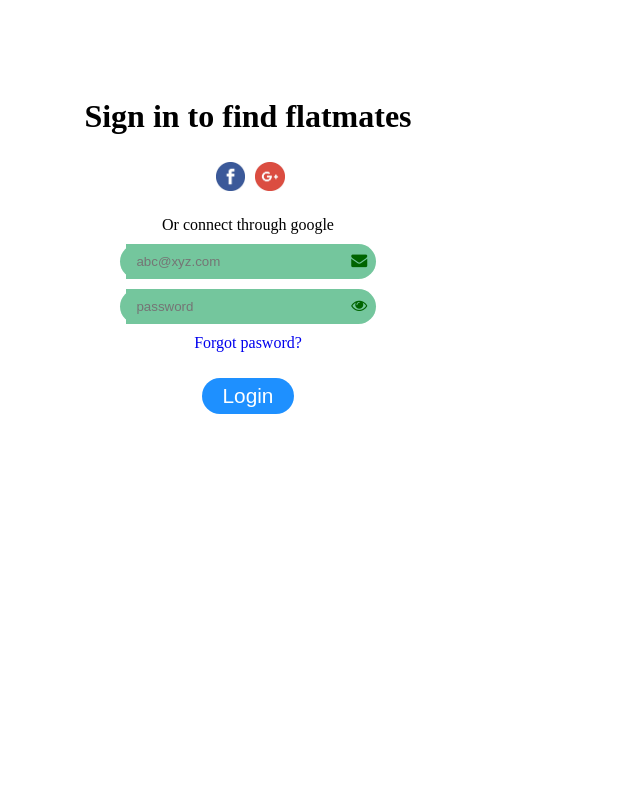
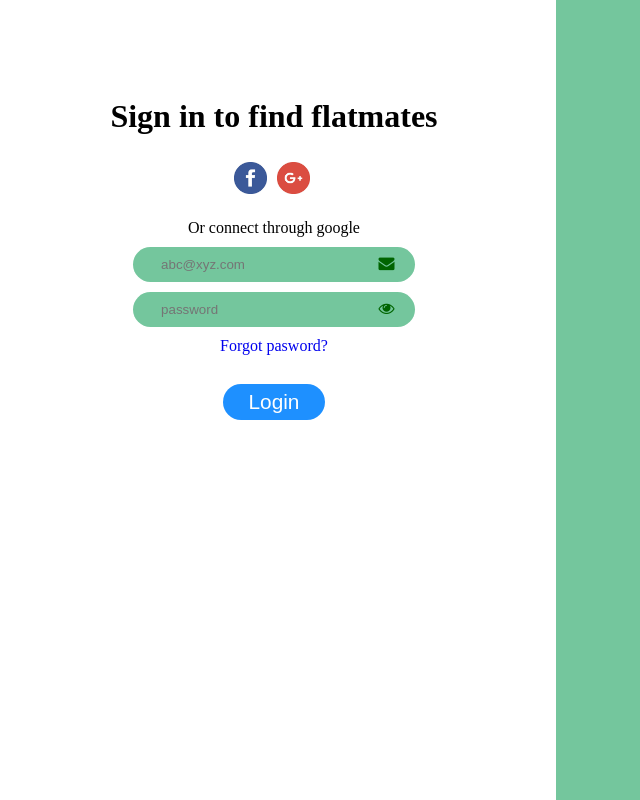
Before and after one commit to garima-saxena-0702/FlatsAndFlatmates, an Angular app in the folder flatsAndFlatmatesFrontend/: page /login in a window 1280 px wide. Shown: the whole page, without its empty margins (8-648 px from the left). Built offline with nearby package versions, Linux system fonts and the light colour scheme; what angular-font-awesome would draw is missing.

Commit message:
Added login anactive

```diff
--- a/flatsAndFlatmatesFrontend/src/app/login-page/login-page.component.html
+++ b/flatsAndFlatmatesFrontend/src/app/login-page/login-page.component.html
@@ -1,5 +1,5 @@
 <div class="container">
-  <div class="container-login">
+  <div class="container-login" *ngIf="!newUser">
     <div class="container-login-active">
       <h1>Sign in to find flatmates</h1>
       <nav class="nav">
@@ -30,7 +30,7 @@
 
     </div>
   </div>
-  <div class="container-signup">
+  <div class="container-signup" *ngIf="newUser">
     <div class="conatiner-signup-active">
 
     </div>
--- a/flatsAndFlatmatesFrontend/src/app/login-page/login-page.component.scss
+++ b/flatsAndFlatmatesFrontend/src/app/login-page/login-page.component.scss
@@ -30,12 +30,24 @@ $base-color: #74c69d;
 .container {
 
   display: flex;
-  margin-top: 6%;
+  overflow: hidden;
 
   &-login {
     display: flex;
     text-align: center;
-    width: 40%;
+    width: 100vw;
+    height: 100vh;
+
+    &-active {
+      margin-top: 6%;
+      height: 100%;
+    }
+
+    &-inactive {
+      background-color: $base-color;
+      width: 100%;
+      height: 100%;
+    }
   }
   &-signup {
     width: 60%;
--- a/flatsAndFlatmatesFrontend/src/app/login-page/login-page.component.ts
+++ b/flatsAndFlatmatesFrontend/src/app/login-page/login-page.component.ts
@@ -6,6 +6,8 @@ import { Component, OnInit } from '@angular/core';
   styleUrls: ['./login-page.component.scss']
 })
 export class LoginPageComponent implements OnInit {
+
+  public newUser: boolean = false;
 
   constructor() { }
 
```
